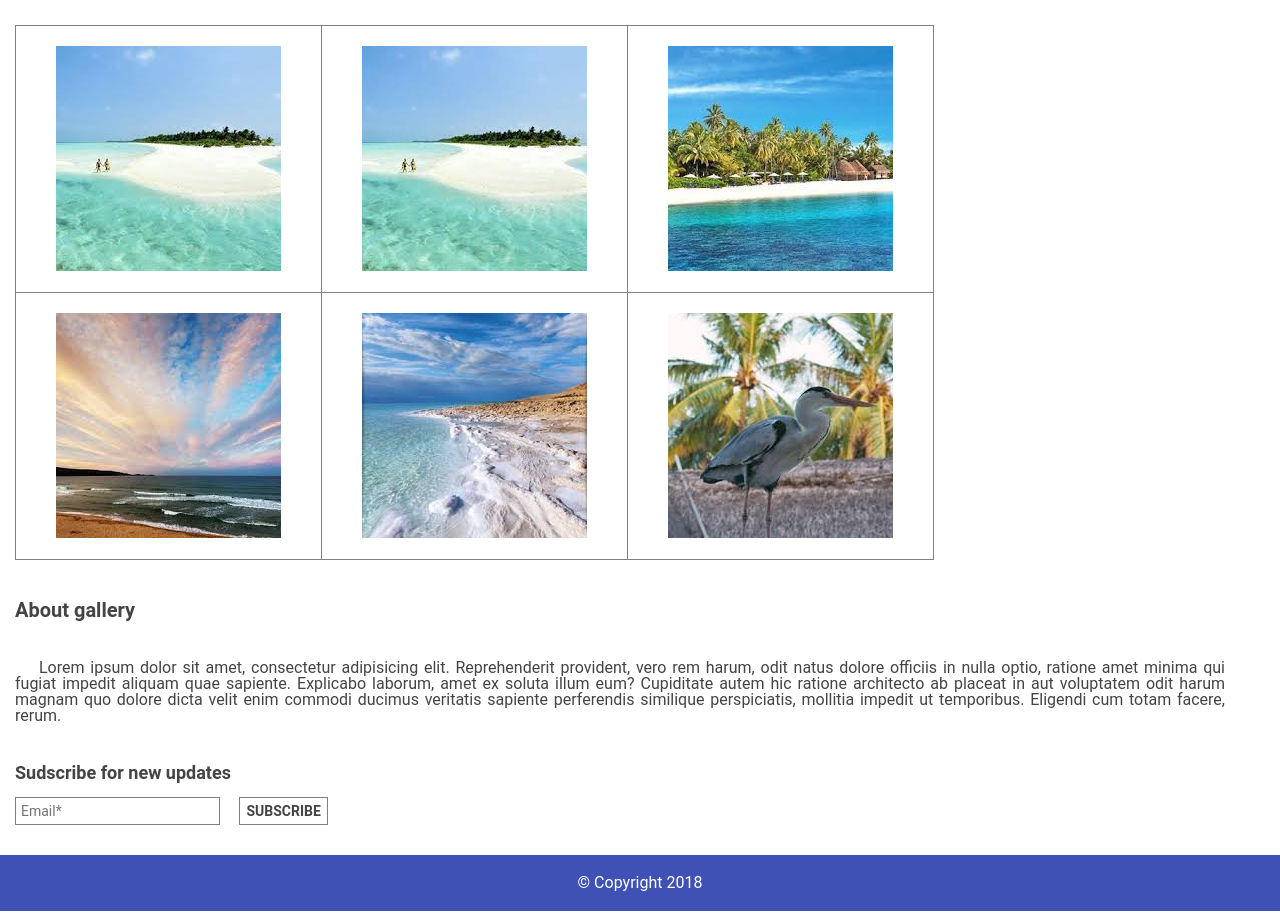
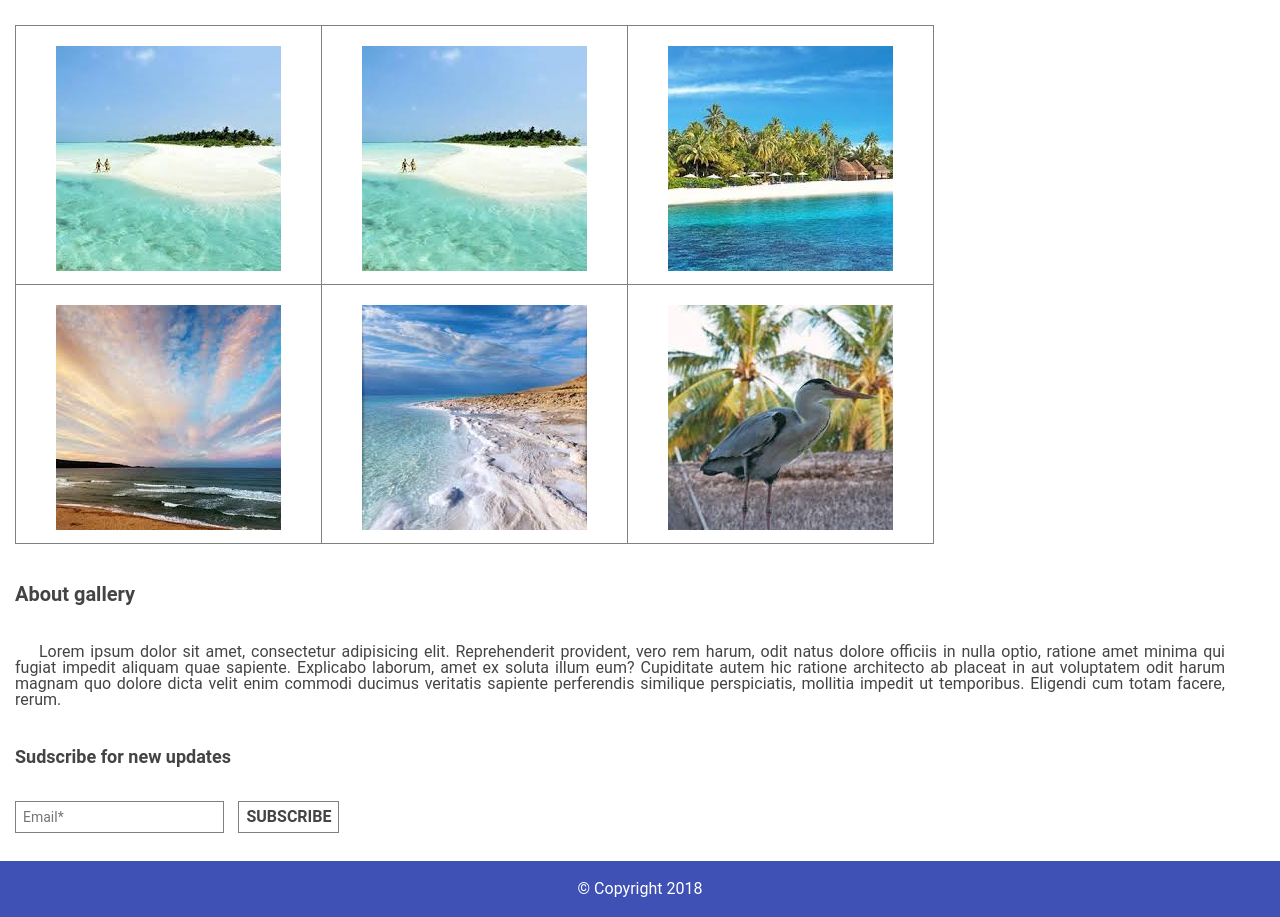
Before and after one commit to SAnastasiia/level-up-homeworks, a website: page public/views/css/homework-2/index.html in a window 1280 px wide. Shown: the part 151-1068 px from the top of the page. Drawn offline with Linux system fonts and the light colour scheme.

Commit message:
final version HW-2

```diff
--- a/public/views/css/homework-2/css/style.css
+++ b/public/views/css/homework-2/css/style.css
@@ -37,10 +37,6 @@ footer {
   color: #fff;
   text-align:center;
 }
-.content{
-  font-size: 67px;
-}
-
 /* Your styles go below */
 * {
   box-sizing: border-box;
@@ -51,9 +47,6 @@ footer {
 .navigation {
   height: 46px;
   padding: 15px;
-}
-.link {
-  position: absolute;
 }
 .autorisation {
   position: absolute;
@@ -91,26 +84,30 @@ label {
   margin: 15px;
   font-weight: bold;
 }
+.email {
+  height: 60px;
+  width: 400px;
+  padding: 15px;
+  margin: 10px 15px 10px 0;
+}
 input {
   border: 1px solid grey;
-  margin: 15px;
-  padding: 5px;
   font-size: 14px;
+  margin: 10px 0;
+  padding: 7px;
 }
 button {
   border: 1px solid grey;
-  padding: 6px;
-  margin-top: 15px;
-  margin-right: 125px;
   text-transform: uppercase;
-  font-size: 14px;
   font-weight: bold;
+  font-size: 16px;
+  margin: 0 10px;
+  padding: 7px;
 }
 button:hover {
   border-color: red;
 }
 footer {
   text-align: center;
-  content: "&#169";
   padding: 20px;
 }
--- a/public/views/css/homework-2/index.html
+++ b/public/views/css/homework-2/index.html
@@ -85,7 +85,7 @@
         <div class="subscribe">
           <form method="post">
             <label for="subscription">Sudscribe for new updates</label>
-            <div>
+            <div class="email">
               <input id="subscription" type="email" name="email" placeholder="Email*" required="required" />
               <button>Subscribe</button>
             </div>
```
